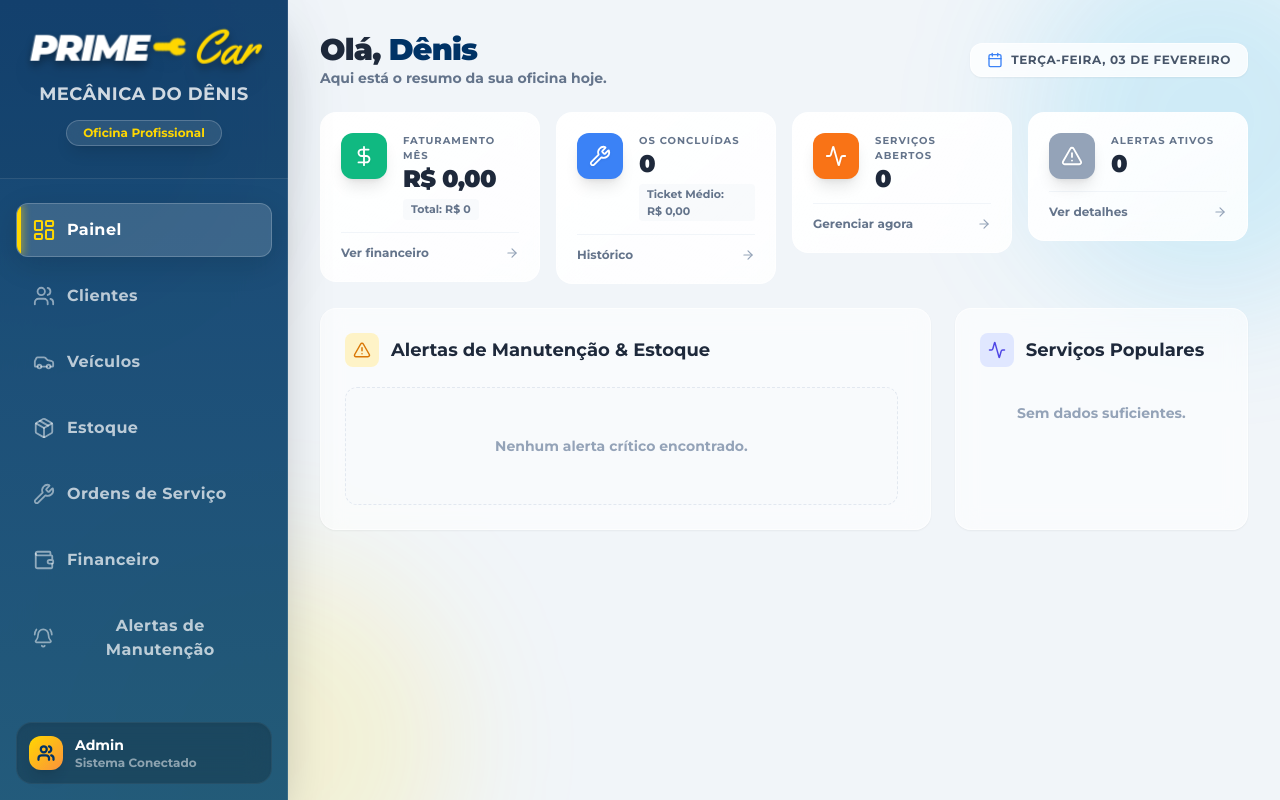
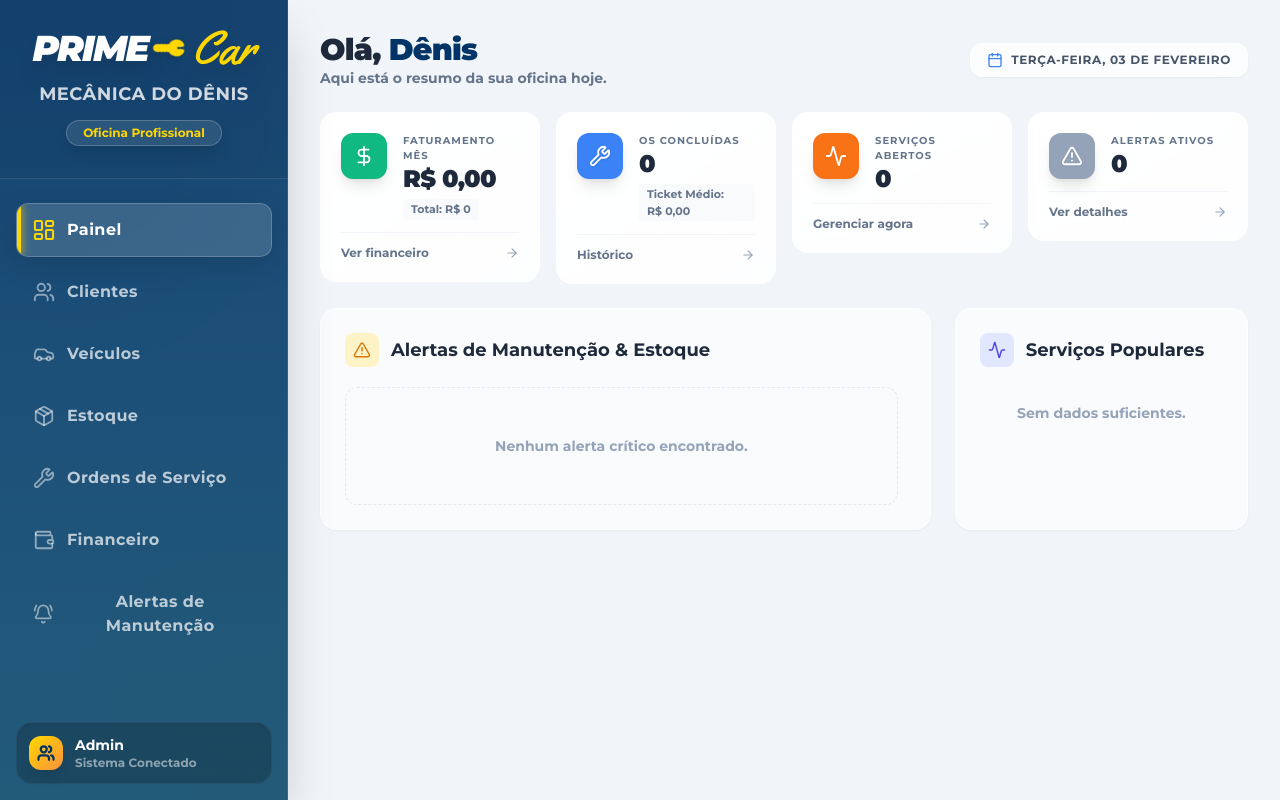
Before and after one commit to nihcolasprime-gif/AutoPrime-Oficina-Pro, a React (Vite) app: page / in a window 1280 px wide. Built offline with nearby package versions, Linux system fonts and the light colour scheme.

Commit message:
Update Layout.tsx

```diff
--- a/components/Layout.tsx
+++ b/components/Layout.tsx
@@ -18,35 +18,36 @@ export const Layout: React.FC<{ children: React.ReactNode }> = ({ children }) =>
   const criticalAlerts = alerts.filter(a => a.severity === 'critical').length;
 
   return (
-    <div className="flex min-h-screen relative overflow-hidden bg-slate-100">
+    // ADICIONEI 'flex-row' EXPLICITAMENTE E 'h-screen' PARA TRAVAR A TELA
+    <div className="flex flex-row h-screen w-full bg-slate-100 overflow-hidden relative">
 
-      {/* Background Blobs para efeito de vidro */}
+      {/* Background Blobs */}
       <div className="absolute top-0 left-0 w-full h-full overflow-hidden z-0 pointer-events-none">
         <div className="absolute top-[-10%] left-[-10%] w-96 h-96 bg-prime-blue/20 rounded-full mix-blend-multiply filter blur-3xl opacity-70 animate-blob"></div>
         <div className="absolute top-[-10%] right-[-10%] w-96 h-96 bg-prime-light/20 rounded-full mix-blend-multiply filter blur-3xl opacity-70 animate-blob animation-delay-2000"></div>
         <div className="absolute -bottom-32 left-20 w-96 h-96 bg-prime-yellow/20 rounded-full mix-blend-multiply filter blur-3xl opacity-70 animate-blob animation-delay-4000"></div>
       </div>
 
-      {/* Sidebar Desktop - Glassmorphism Prism */}
-      <aside className="w-72 relative z-20 flex-shrink-0 hidden md:flex flex-col shadow-2xl transition-all duration-300">
+      {/* Sidebar Desktop - SÓ APARECE EM TELAS MÉDIAS PRA CIMA (md:flex) */}
+      <aside className="w-72 hidden md:flex flex-col relative z-20 shadow-2xl h-full transition-all duration-300">
 
-        {/* Camada de vidro */}
+        {/* Vidro e Fundo */}
         <div className="absolute inset-0 bg-gradient-to-b from-prime-blue/90 to-sky-900/90 backdrop-blur-xl border-r border-white/10"></div>
 
-        {/* Logo Section 3D */}
+        {/* Logo Section */}
         <div className="p-6 pb-8 text-center relative z-30 border-b border-white/10 bg-black/5 perspective-1000">
-          <div className="flex items-center justify-center gap-1 mb-1 transform scale-110 animate-float preserve-3d">
-            <span className="font-black italic text-4xl tracking-tighter text-white drop-shadow-xl" style={{ textShadow: '0 4px 8px rgba(0,0,0,0.3)', transform: 'translateZ(20px)' }}>
+          <div className="flex items-center justify-center gap-1 mb-1 preserve-3d">
+            <span className="font-black italic text-4xl tracking-tighter text-white drop-shadow-xl">
               PRIME
             </span>
-            <div className="relative mx-1" style={{ transform: 'translateZ(30px)' }}>
+            <div className="relative mx-1">
                  <Wrench className="text-prime-yellow fill-prime-yellow transform rotate-45 drop-shadow-lg" size={28} strokeWidth={2.5} />
             </div>
-            <span className="font-script text-5xl text-prime-yellow drop-shadow-xl" style={{ textShadow: '0 4px 8px rgba(0,0,0,0.3)', transform: 'translateZ(20px)' }}>
+            <span className="font-script text-5xl text-prime-yellow drop-shadow-xl">
               Car
             </span>
           </div>
-          <p className="text-white/80 font-bold text-lg tracking-wide mt-2 uppercase text-shadow-sm transform translate-z-10">
+          <p className="text-white/80 font-bold text-lg tracking-wide mt-2 uppercase text-shadow-sm">
             Mecânica do Dênis
           </p>
           <div className="mt-3 text-xs bg-white/10 backdrop-blur-md border border-white/20 text-prime-yellow font-bold py-1 px-4 rounded-full inline-block shadow-lg">
@@ -54,7 +55,8 @@ export const Layout: React.FC<{ children: React.ReactNode }> = ({ children }) =>
           </div>
         </div>
 
-        <nav className="flex-1 p-4 space-y-3 mt-2 relative z-30">
+        {/* Navegação */}
+        <nav className="flex-1 p-4 space-y-2 mt-2 relative z-30 overflow-y-auto custom-scrollbar">
           {menuItems.map(item => {
             const Icon = item.icon;
             const isActive = currentView === item.id;
@@ -95,8 +97,8 @@ export const Layout: React.FC<{ children: React.ReactNode }> = ({ children }) =>
         </div>
       </aside>
 
-      {/* Mobile Header - Glass */}
-      <div className="md:hidden fixed top-0 w-full bg-prime-blue/90 backdrop-blur-lg text-white p-3 z-40 flex justify-between items-center shadow-lg border-b border-white/10">
+      {/* Mobile Header - SÓ APARECE EM MOBILE (md:hidden) */}
+      <div className="md:hidden fixed top-0 w-full bg-prime-blue/90 backdrop-blur-lg text-white p-3 z-50 flex justify-between items-center shadow-lg border-b border-white/10 h-16">
           <div className="flex items-center gap-2">
             <span className="font-black italic text-xl">PRIME</span>
             <span className="font-script text-2xl text-prime-yellow">Car</span>
@@ -114,9 +116,9 @@ export const Layout: React.FC<{ children: React.ReactNode }> = ({ children }) =>
           </div>
       </div>
 
-      {/* Main Content */}
-      <main className="flex-1 p-4 md:p-8 mt-16 md:mt-0 overflow-y-auto h-screen relative z-10 scroll-smooth">
-        <div className="max-w-6xl mx-auto animate-fade-in pb-10">
+      {/* Main Content - Flex-1 pra ocupar o resto */}
+      <main className="flex-1 relative z-10 h-full overflow-y-auto scroll-smooth bg-slate-100">
+        <div className="p-4 md:p-8 mt-16 md:mt-0 pb-20 max-w-7xl mx-auto">
            {children}
         </div>
       </main>
```
